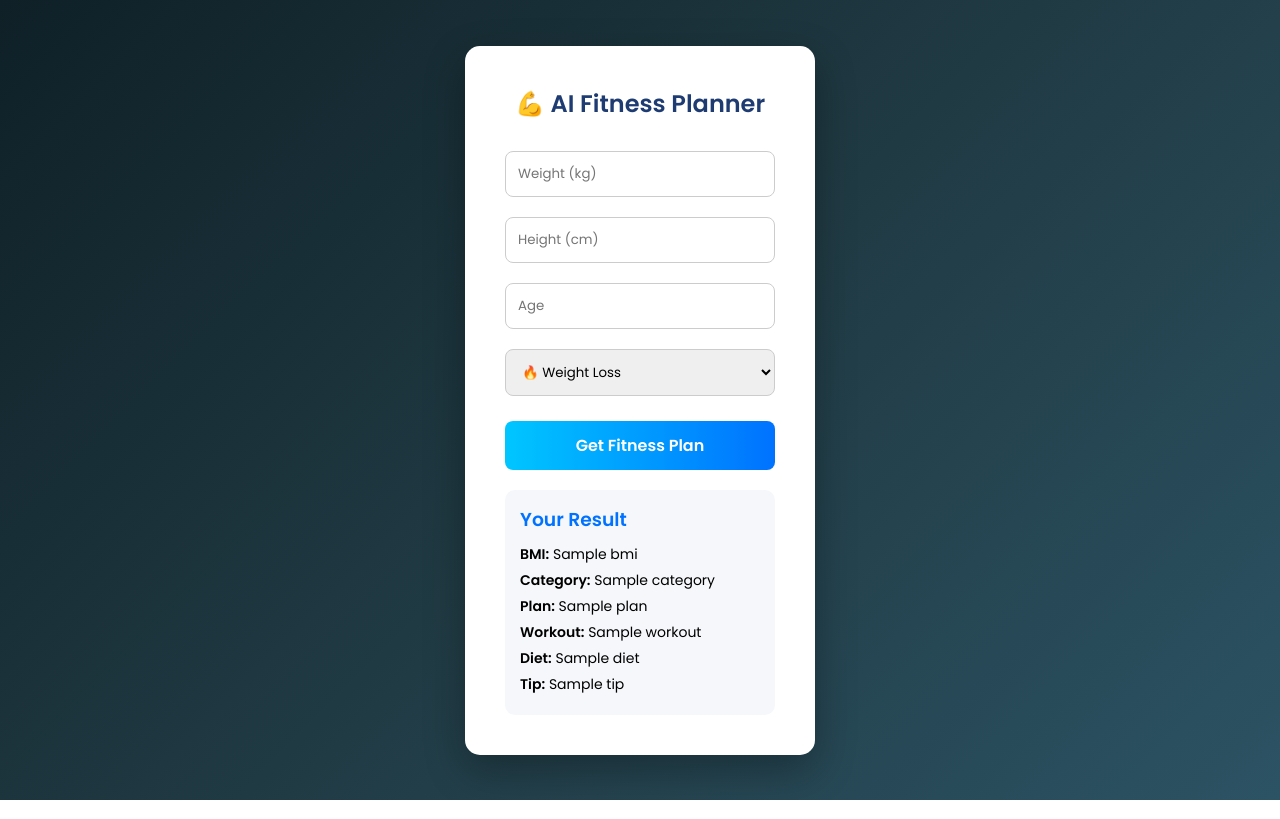
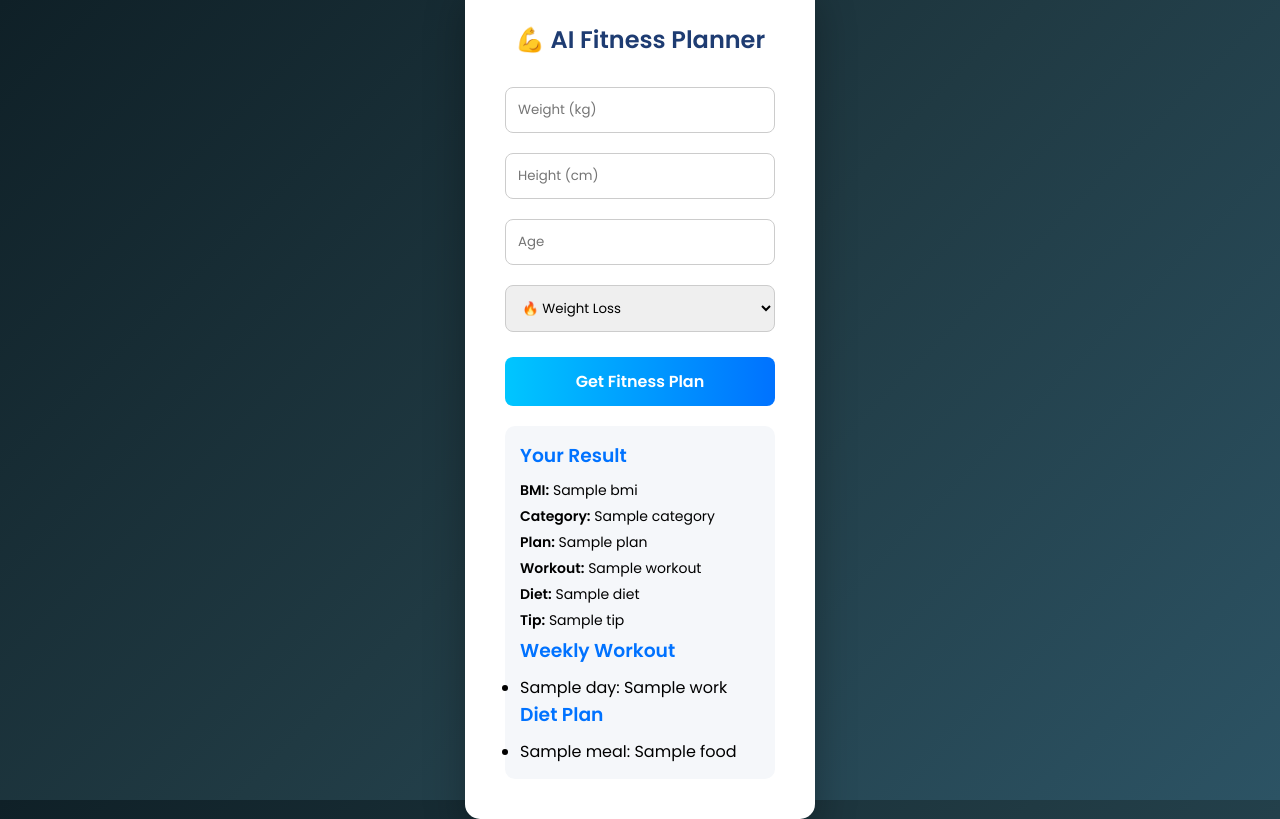
Before and after one commit to Ukkojid/Fitness-Tracker, a Flask app: template templates/index.html in a window 1280 px wide. Run offline with Flask 3, Linux system fonts and the light colour scheme; the template is opened without the code that fills it: most values are stand-ins (such as "Sample title", 1, 10 or a date in 2020).

Commit message:
adding diet charts, progress tracking

```diff
--- a/api/index.py
+++ b/api/index.py
@@ -43,10 +43,21 @@ def get_category(bmi):
     else:
         return "Overweight"
 
+def ideal_weight(height):
+    return round((height - 100) * 0.9, 2)
+
+def get_progress(weight, ideal):
+    diff = round(weight - ideal, 2)
+    if diff > 0:
+        return f"You need to lose {diff} kg"
+    elif diff < 0:
+        return f"You need to gain {abs(diff)} kg"
+    else:
+        return "You are at ideal weight"
+
 def get_workout_plan(category, goal):
     if category == "Overweight":
         return "30 min walking + cardio + light strength training"
-
     elif category == "Normal":
         if goal == "weight loss":
             return "HIIT + cardio + abs workout"
@@ -54,32 +65,69 @@ def get_workout_plan(category, goal):
             return "strength training (push/pull/legs)"
         else:
             return "moderate exercise + yoga"
-
-    else:  # Underweight
+    else:
         return "strength training + low cardio + muscle gain workout"
 
 def get_diet_plan(category, goal):
     if category == "Overweight":
-        return "Low calorie diet, more vegetables, high protein, avoid sugar"
-
+        return "Low calorie diet, vegetables, high protein, avoid sugar"
     elif category == "Normal":
         if goal == "weight loss":
-            return "Calorie deficit + protein + fiber rich foods"
+            return "Calorie deficit + protein + fiber foods"
         elif goal == "weight gain":
             return "High calorie + protein + healthy fats"
         else:
             return "Balanced diet (carbs + protein + fats)"
-
-    else:  # Underweight
-        return "High calorie diet, milk, nuts, banana, protein rich foods"
+    else:
+        return "High calorie diet, milk, nuts, banana, protein foods"
 
 def get_tip(goal):
     if goal == "weight loss":
         return "Stay consistent and track calories"
     elif goal == "weight gain":
-        return "Eat more frequently and lift weights"
+        return "Eat more and do strength training"
     else:
         return "Maintain balance and stay active"
+
+def get_weekly_workout(goal):
+    if goal == "weight loss":
+        return {
+            "Monday": "Cardio + Abs",
+            "Tuesday": "HIIT",
+            "Wednesday": "Rest",
+            "Thursday": "Cardio + Core",
+            "Friday": "Full Body",
+            "Saturday": "Yoga",
+            "Sunday": "Rest"
+        }
+    elif goal == "weight gain":
+        return {
+            "Monday": "Chest",
+            "Tuesday": "Back",
+            "Wednesday": "Legs",
+            "Thursday": "Shoulders",
+            "Friday": "Arms",
+            "Saturday": "Light Cardio",
+            "Sunday": "Rest"
+        }
+    else:
+        return {
+            "Monday": "Yoga",
+            "Tuesday": "Cardio",
+            "Wednesday": "Rest",
+            "Thursday": "Strength",
+            "Friday": "Walking",
+            "Saturday": "Stretching",
+            "Sunday": "Rest"
+        }
+
+def get_weekly_diet(goal):
+    return {
+        "Breakfast": "Oats + Milk + Fruits",
+        "Lunch": "Rice + Dal + Vegetables",
+        "Dinner": "Chapati + Paneer/Chicken",
+        "Snacks": "Nuts + Banana"
+    }
 
 # ---------------- ROUTE ---------------- #
 
@@ -92,16 +140,13 @@ def home():
             weight = float(request.form["weight"])
             height = float(request.form["height"])
             age = int(request.form["age"])
-            goal = request.form["goal"].strip().lower()   # ✅ FIXED
+            goal = request.form["goal"].strip().lower()
 
-            # Encode goal safely
             goal_encoded = le_goal.transform([goal])[0]
 
-            # Calculate BMI & category
             bmi = calculate_bmi(weight, height)
             category = get_category(bmi)
 
-            # ML Prediction
             input_data = pd.DataFrame(
                 [[weight, height, age, goal_encoded, bmi]],
                 columns=['weight', 'height', 'age', 'goal', 'BMI']
@@ -110,10 +155,16 @@ def home():
             prediction = model.predict(input_data)
             plan = le_plan.inverse_transform(prediction)[0]
 
-            # Rule-based suggestions
+            # Extra features
             workout = get_workout_plan(category, goal)
             diet = get_diet_plan(category, goal)
-            tip = get_tip(goal)   # ✅ ADDED
+            tip = get_tip(goal)
+
+            ideal = ideal_weight(height)
+            progress = get_progress(weight, ideal)
+
+            weekly_workout = get_weekly_workout(goal)
+            weekly_diet = get_weekly_diet(goal)
 
             result = {
                 "bmi": bmi,
@@ -121,7 +172,11 @@ def home():
                 "plan": plan,
                 "workout": workout,
                 "diet": diet,
-                "tip": tip   # ✅ ADDED
+                "tip": tip,
+                "ideal": ideal,
+                "progress": progress,
+                "weekly_workout": weekly_workout,
+                "weekly_diet": weekly_diet
             }
 
         except Exception as e:
@@ -131,10 +186,12 @@ def home():
                 "plan": str(e),
                 "workout": "-",
                 "diet": "-",
-                "tip": "-"
+                "tip": "-",
+                "ideal": "-",
+                "progress": "-"
             }
 
     return render_template("index.html", result=result)
 
-# IMPORTANT for Vercel
+# Vercel config
 app.debug = False
--- a/templates/index.html
+++ b/templates/index.html
@@ -1,19 +1,22 @@
-<!DOCTYPE html>
+<!doctype html>
 <html lang="en">
   <head>
-    <meta charset="UTF-8">
-    <meta name="viewport" content="width=device-width, initial-scale=1.0">
+    <meta charset="UTF-8" />
+    <meta name="viewport" content="width=device-width, initial-scale=1.0" />
     <title>AI Fitness System</title>
 
     <!-- Google Font -->
-    <link href="https://fonts.googleapis.com/css2?family=Poppins:wght@300;400;600&display=swap" rel="stylesheet">
+    <link
+      href="https://fonts.googleapis.com/css2?family=Poppins:wght@300;400;600&display=swap"
+      rel="stylesheet"
+    />
 
     <style>
       * {
         margin: 0;
         padding: 0;
         box-sizing: border-box;
-            font-family: 'Poppins', sans-serif;
+        font-family: "Poppins", sans-serif;
       }
 
       body {
@@ -29,7 +32,7 @@
         padding: 40px;
         width: 350px;
         border-radius: 15px;
-            box-shadow: 0 15px 40px rgba(0,0,0,0.3);
+        box-shadow: 0 15px 40px rgba(0, 0, 0, 0.3);
         text-align: center;
         animation: fadeIn 0.8s ease-in-out;
       }
@@ -50,7 +53,8 @@
         color: #1e3c72;
       }
 
-        input, select {
+      input,
+      select {
         width: 100%;
         padding: 12px;
         margin: 10px 0;
@@ -60,9 +64,10 @@
         transition: 0.3s;
       }
 
-        input:focus, select:focus {
+      input:focus,
+      select:focus {
         border-color: #00c6ff;
-            box-shadow: 0 0 5px rgba(0,198,255,0.5);
+        box-shadow: 0 0 5px rgba(0, 198, 255, 0.5);
       }
 
       button {
@@ -101,19 +106,17 @@
         margin: 5px 0;
         font-size: 14px;
       }
-
     </style>
   </head>
 
   <body>
-
     <div class="container">
       <h2>💪 AI Fitness Planner</h2>
 
       <form method="POST">
-        <input type="number" name="weight" placeholder="Weight (kg)" required>
-        <input type="number" name="height" placeholder="Height (cm)" required>
-        <input type="number" name="age" placeholder="Age" required>
+        <input type="number" name="weight" placeholder="Weight (kg)" required />
+        <input type="number" name="height" placeholder="Height (cm)" required />
+        <input type="number" name="age" placeholder="Age" required />
 
         <select name="goal">
           <option value="weight loss">🔥 Weight Loss</option>
@@ -133,10 +136,21 @@
         <p><b>Workout:</b> {{ result.workout }}</p>
         <p><b>Diet:</b> {{ result.diet }}</p>
         <p><b>Tip:</b> {{ result.tip }}</p>
+        <h3>Weekly Workout</h3>
+        <ul>
+          {% for day, work in result.weekly_workout.items() %}
+          <li>{{ day }}: {{ work }}</li>
+          {% endfor %}
+        </ul>
+
+        <h3>Diet Plan</h3>
+        <ul>
+          {% for meal, food in result.weekly_diet.items() %}
+          <li>{{ meal }}: {{ food }}</li>
+          {% endfor %}
+        </ul>
       </div>
       {% endif %}
-
     </div>
-
   </body>
 </html>
```
Lines whose indentation alone changed are shown as unchanged.
